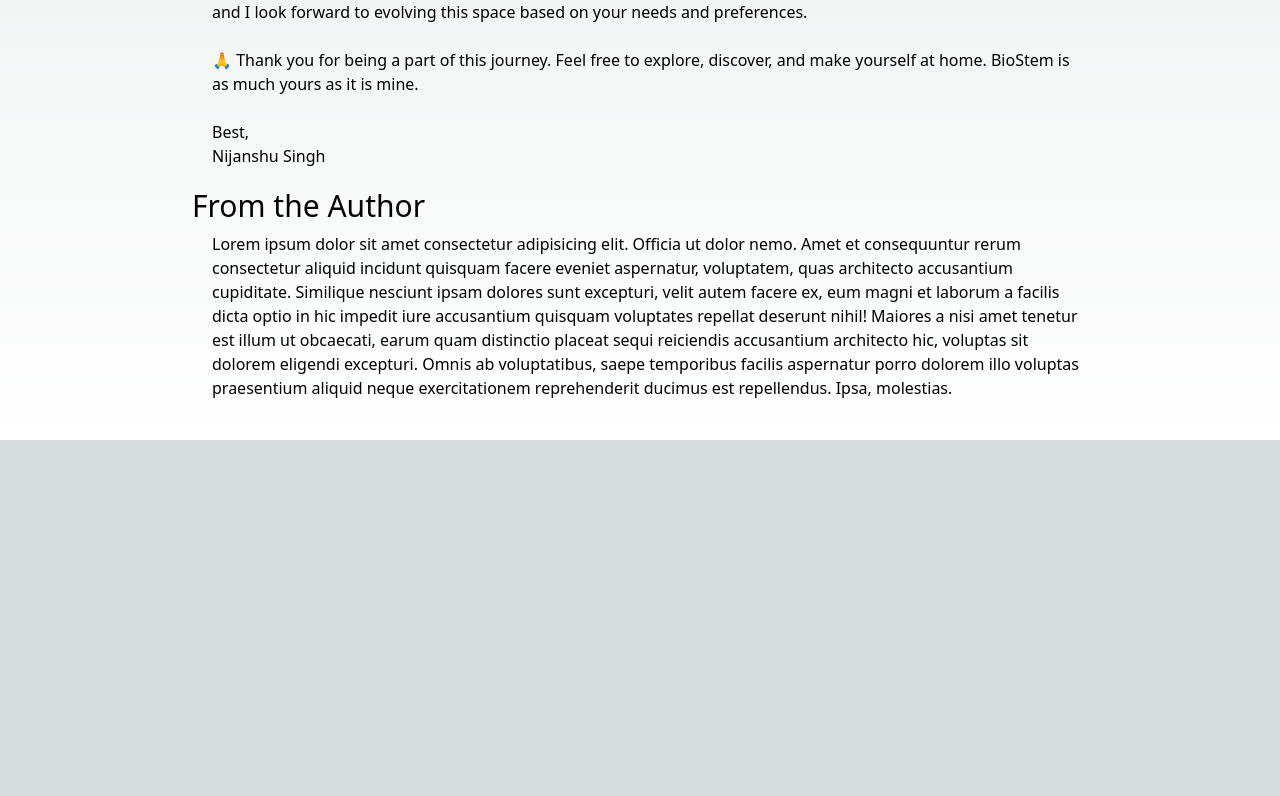
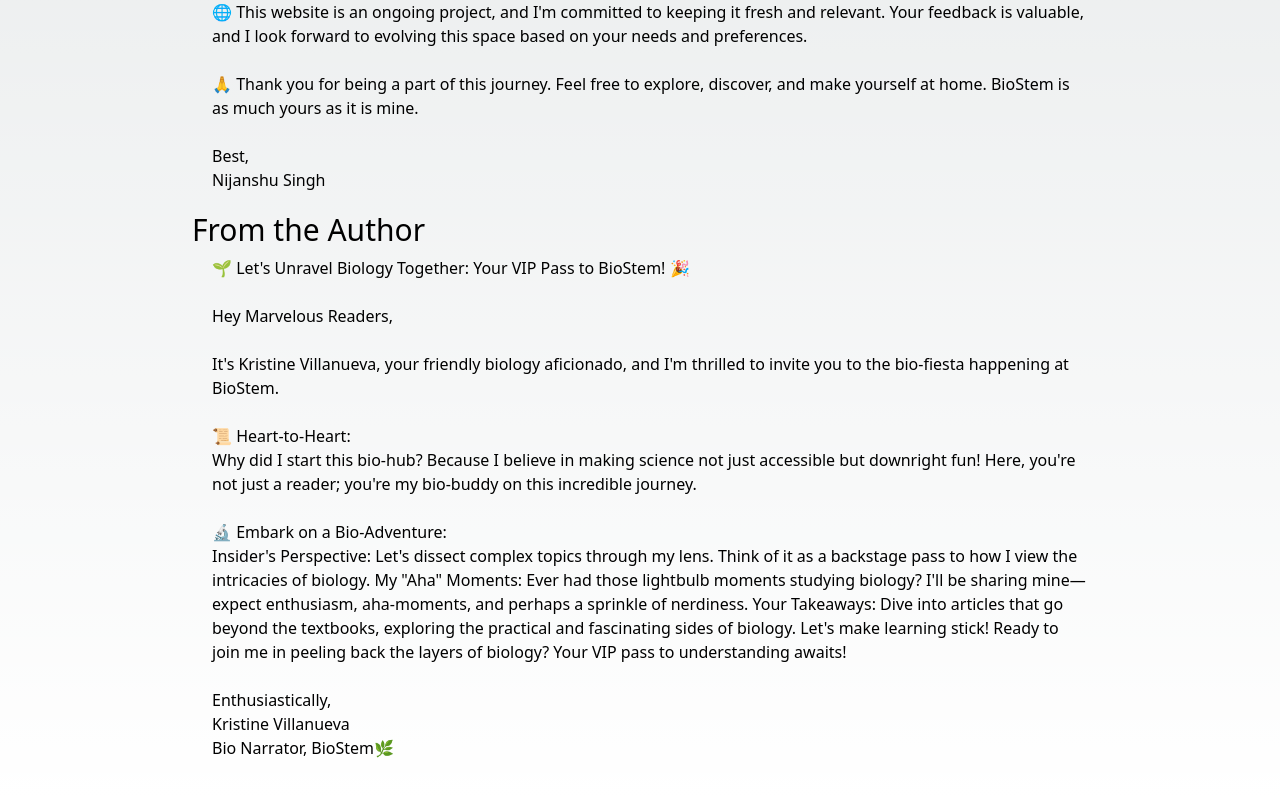
Before and after one commit to Nijanshu/Blog-Next.js, a Next.js app: page /about in a window 1280 px wide. Shown: the part 1112-1908 px from the top of the page. Before the commit the page ends 1552 px from the top, so only its background shows below. Built offline with nearby package versions, Linux system fonts and the light colour scheme.

Commit message:
Update about.js

```diff
--- a/pages/about.js
+++ b/pages/about.js
@@ -35,6 +35,7 @@
         🌱 Thank you for being a part of our community at BioStem. Together, let's foster a love for biology and create a space where learning is not just informative but also enjoyable. Happy exploring!
 
       </div>
+      <br />
 
 
       <h2 className='text-3xl mb-2'>From the Creator</h2>
@@ -61,14 +62,50 @@
         Nijanshu Singh
 
 
-
+<br />
 
 
       </div>
 
 
       <h2 className='text-3xl mb-2'>From the Author</h2>
-        <div className={styles.content}>Lorem ipsum dolor sit amet consectetur adipisicing elit. Officia ut dolor nemo. Amet et consequuntur rerum consectetur aliquid incidunt quisquam facere eveniet aspernatur, voluptatem, quas architecto accusantium cupiditate. Similique nesciunt ipsam dolores sunt excepturi, velit autem facere ex, eum magni et laborum a facilis dicta optio in hic impedit iure accusantium quisquam voluptates repellat deserunt nihil! Maiores a nisi amet tenetur est illum ut obcaecati, earum quam distinctio placeat sequi reiciendis accusantium architecto hic, voluptas sit dolorem eligendi excepturi. Omnis ab voluptatibus, saepe temporibus facilis aspernatur porro dolorem illo voluptas praesentium aliquid neque exercitationem reprehenderit ducimus est repellendus. Ipsa, molestias.</div>
+      <div className={styles.content}>
+      🌱 Let's Unravel Biology Together: Your VIP Pass to BioStem! 🎉
+<br />
+<br />
+Hey Marvelous Readers,
+<br />
+<br />
+
+It's Kristine Villanueva, your friendly biology aficionado, and I'm thrilled to invite you to the bio-fiesta happening at BioStem.
+<br />
+<br />
+
+📜 Heart-to-Heart:
+<br />
+
+Why did I start this bio-hub? Because I believe in making science not just accessible but downright fun! Here, you're not just a reader; you're my bio-buddy on this incredible journey.
+<br />
+<br />
+
+🔬 Embark on a Bio-Adventure:
+<br />
+
+Insider's Perspective: Let's dissect complex topics through my lens. Think of it as a backstage pass to how I view the intricacies of biology.
+My "Aha" Moments: Ever had those lightbulb moments studying biology? I'll be sharing mine—expect enthusiasm, aha-moments, and perhaps a sprinkle of nerdiness.
+Your Takeaways: Dive into articles that go beyond the textbooks, exploring the practical and fascinating sides of biology. Let's make learning stick!
+Ready to join me in peeling back the layers of biology? Your VIP pass to understanding awaits!
+<br />
+<br />
+
+Enthusiastically,
+<br />
+
+Kristine Villanueva
+<br />
+
+ Bio Narrator, BioStem🌿
+    </div>
     </div>
 
   )
```
Lines whose indentation alone changed are shown as unchanged.
